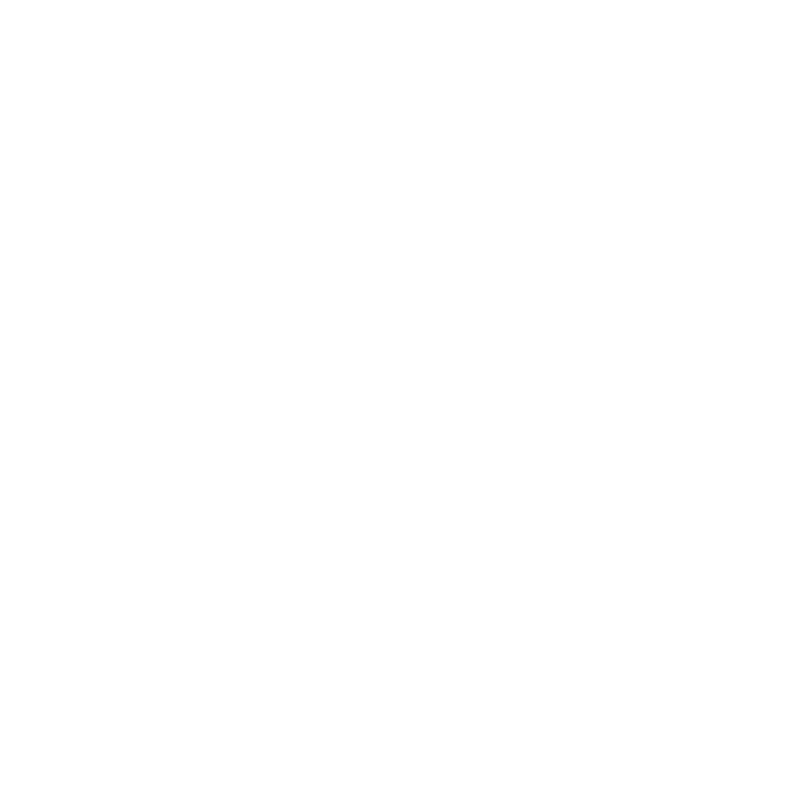
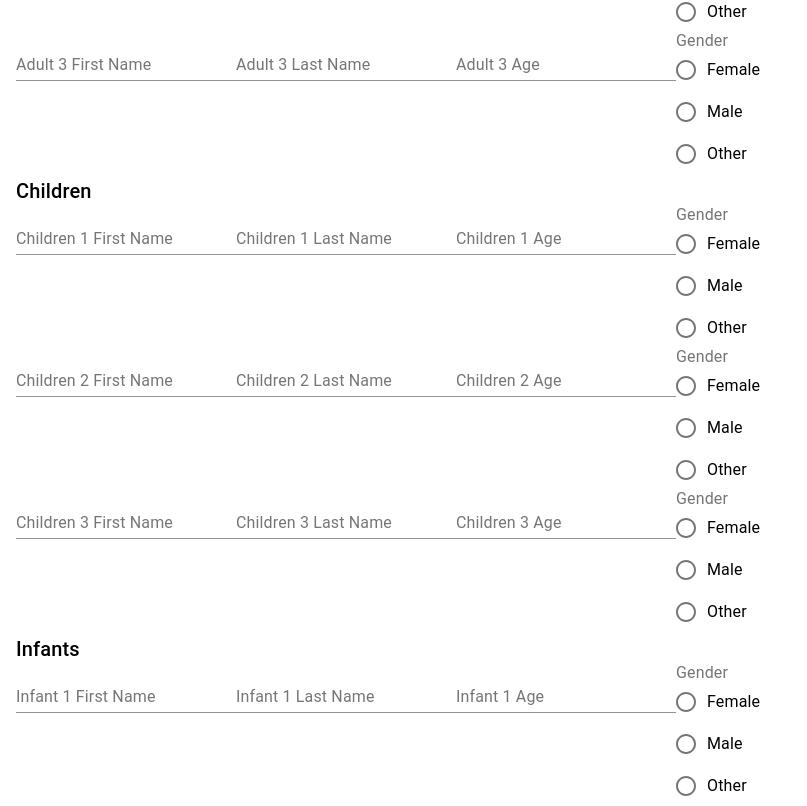
Before and after one commit to Salmanbs/thrillofly, a React (Create React App) app: page / in a window 1280 px wide. Shown: the part 353-1159 px from the top of the page, without its empty margins (0-807 px from the left). Before the commit the page ends 800 px from the top, so only its background shows below. Built offline with nearby package versions, Linux system fonts and the light colour scheme.

Commit message:
traveller details

```diff
--- a/src/App.js
+++ b/src/App.js
@@ -1,10 +1,18 @@
 // import logo from './logo.svg';
 import './App.css';
 import SourceDestinationDatePage from './components/SourceDestinationDate';
+import TravellerDetailsPage from './components/TravellerDetailsPage';
 
 function App() {
+
+
   return (
-  <SourceDestinationDatePage/>
+  // <SourceDestinationDatePage/>
+  <TravellerDetailsPage
+    adults = {3}
+    children = {3}
+    infants = {3}
+  />
   );
 }
 
--- /dev/null
+++ b/src/components/TravellerDetailsPage.js
@@ -0,0 +1,206 @@
+import React, { useState } from "react";
+import { makeStyles } from "@material-ui/core/styles";
+import {
+  Button,
+  FormControl,
+  FormControlLabel,
+  FormLabel,
+  Grid,
+  Radio,
+  RadioGroup,
+  TextField,
+  Typography
+} from "@material-ui/core";
+
+const useStyles = makeStyles((theme) => ({
+  root: {
+    flexGrow: 1,
+    padding: theme.spacing(2),
+  },
+  formControl: {
+    margin: theme.spacing(3),
+  },
+  radioGroup: {
+    flexDirection: "row",
+  },
+  button: {
+    margin: theme.spacing(1),
+  },
+}));
+
+const TravellerDetailsPage = ({adults,children,infants}) => {
+  const classes = useStyles();
+  const [adultDetails, setAdultDetails] = useState(Array.from({length: adults},() => {
+    return { firstName: '', lastName: '', age: '', gender: '' };
+  }));
+  const [childrenDetails, setChildrenDetails] = useState(Array.from({length: children},() => {
+    return { firstName: '', lastName: '', age: '', gender: '' };
+  }));
+
+  const [infantDetails, setInfantDetails] = useState(Array.from({length: infants},() => {
+    return { firstName: '', lastName: '', age: '', gender: '' };
+  }));
+
+  // console.log(adultDetails[0].firstName,"addd")
+  const handleAdultFirstNameChange = (event, index) => {
+    const newDetails = [...adultDetails];
+    newDetails[index].firstName = event.target.value;
+    console.log(adultDetails,"adultedetails")
+    setAdultDetails(newDetails);
+  };
+
+  const handleAdultLastNameChange = (event, index) => {
+    const newDetails = [...adultDetails];
+    newDetails[index].lastName = event.target.value;
+    setAdultDetails(newDetails);
+  };
+
+  const handleAdultAgeChange = (event, index) => {
+    const newDetails = [...adultDetails];
+    newDetails[index].age = event.target.value;
+    setAdultDetails(newDetails);
+  };
+
+  const handleAdultGenderChange = (event, index) => {
+    const newDetails = [...adultDetails];
+    newDetails[index].gender = event.target.value;
+    setAdultDetails(newDetails);
+  };
+
+  const handleChildrenFirstNameChange = (event, index) => {
+    const newDetails = [...childrenDetails];
+    newDetails[index].firstName = event.target.value;
+    console.log(childrenDetails,"adultedetails")
+    setChildrenDetails(newDetails);
+  };
+
+  const handleChildrenLastNameChange = (event, index) => {
+    const newDetails = [...childrenDetails];
+    newDetails[index].lastName = event.target.value;
+    setChildrenDetails(newDetails);
+  };
+
+  const handleChildrenAgeChange = (event, index) => {
+    const newDetails = [...childrenDetails];
+    newDetails[index].age = event.target.value;
+    setChildrenDetails(newDetails);
+  };
+
+  const handleChildrenGenderChange = (event, index) => {
+    const newDetails = [...childrenDetails];
+    newDetails[index].gender = event.target.value;
+    setChildrenDetails(newDetails);
+  };
+
+  const handleInfantFirstNameChange = (event, index) => {
+    const newDetails = [...infantDetails];
+    newDetails[index].firstName = event.target.value;
+    console.log(infantDetails,"adultedetails")
+    setInfantDetails(newDetails);
+  };
+
+  const handleInfantLastNameChange = (event, index) => {
+    const newDetails = [...infantDetails];
+    newDetails[index].lastName = event.target.value;
+    setInfantDetails(newDetails);
+  };
+
+  const handleInfantAgeChange = (event, index) => {
+    const newDetails = [...infantDetails];
+    newDetails[index].age = event.target.value;
+    setInfantDetails(newDetails);
+  };
+
+  const handleInfantGenderChange = (event, index) => {
+    const newDetails = [...infantDetails];
+    newDetails[index].gender = event.target.value;
+    setInfantDetails(newDetails);
+  };
+
+
+
+
+
+
+
+  const handleSubmit = (event) => {
+    event.preventDefault();
+    // Perform form submission logic here
+    console.log("Submitted:", adultDetails);
+  };
+
+  return (
+    <div className={classes.root}>
+      <Typography variant="h4" gutterBottom>
+        Traveller Details
+      </Typography>
+      <form onSubmit={handleSubmit}>
+      {adults > 0 && (
+  <div>
+  <Typography variant="h6">Adults</Typography>
+      {adultDetails.map((details, index) => (
+        <div key={index}>
+          <TextField label={`Adult ${index + 1} First Name`} value={details.firstName} onChange={(event) => handleAdultFirstNameChange(event, index)} />
+          <TextField label={`Adult ${index + 1} Last Name`} value={details.lastName} onChange={(event) => handleAdultLastNameChange(event, index)} />
+          <TextField label={`Adult ${index + 1} Age`} type="number" value={details.age} onChange={(event) => handleAdultAgeChange(event, index)} />
+          <FormControl component="fieldset">
+            <FormLabel component="legend">Gender</FormLabel>
+            <RadioGroup aria-label={`Adult ${index + 1} Gender`} name={`adult${index + 1}Gender`} value={details.gender} onChange={(event) => handleAdultGenderChange(event, index)}>
+              <FormControlLabel value="female" control={<Radio />} label="Female" />
+              <FormControlLabel value="male" control={<Radio />} label="Male" />
+              <FormControlLabel value="other" control={<Radio />} label="Other" />
+            </RadioGroup>
+          </FormControl>
+        </div>
+      ))}
+  </div>
+)}
+
+{children > 0 && (
+  <div>
+    <Typography variant="h6">Children</Typography>
+    {childrenDetails.map((details, index) => (
+        <div key={index}>
+          <TextField label={`Children ${index + 1} First Name`} value={details.firstName} onChange={(event) => handleChildrenFirstNameChange(event, index)} />
+          <TextField label={`Children ${index + 1} Last Name`} value={details.lastName} onChange={(event) => handleChildrenLastNameChange(event, index)} />
+          <TextField label={`Children ${index + 1} Age`} type="number" value={details.age} onChange={(event) => handleChildrenAgeChange(event, index)} />
+          <FormControl component="fieldset">
+            <FormLabel component="legend">Gender</FormLabel>
+            <RadioGroup aria-label={`Children ${index + 1} Gender`} name={`Children${index + 1}Gender`} value={details.gender} onChange={(event) => handleChildrenGenderChange(event, index)}>
+              <FormControlLabel value="female" control={<Radio />} label="Female" />
+              <FormControlLabel value="male" control={<Radio />} label="Male" />
+              <FormControlLabel value="other" control={<Radio />} label="Other" />
+            </RadioGroup>
+          </FormControl>
+        </div>
+      ))}
+  </div>
+)}
+
+{infants > 0 && (
+  <div>
+    <Typography variant="h6">Infants</Typography>
+    {infantDetails.map((details, index) => (
+        <div key={index}>
+          <TextField label={`Infant ${index + 1} First Name`} value={details.firstName} onChange={(event) => handleInfantFirstNameChange(event, index)} />
+          <TextField label={`Infant ${index + 1} Last Name`} value={details.lastName} onChange={(event) => handleInfantLastNameChange(event, index)} />
+          <TextField label={`Infant ${index + 1} Age`} type="number" value={details.age} onChange={(event) => handleInfantAgeChange(event, index)} />
+          <FormControl component="fieldset">
+            <FormLabel component="legend">Gender</FormLabel>
+            <RadioGroup aria-label={`Infant ${index + 1} Gender`} name={`Infant${index + 1}Gender`} value={details.gender} onChange={(event) => handleInfantGenderChange(event, index)}>
+              <FormControlLabel value="female" control={<Radio />} label="Female" />
+              <FormControlLabel value="male" control={<Radio />} label="Male" />
+              <FormControlLabel value="other" control={<Radio />} label="Other" />
+            </RadioGroup>
+          </FormControl>
+        </div>
+      ))}
+  </div>
+)}
+
+      </form>
+    </div>
+  );
+};
+
+export default TravellerDetailsPage;
```
